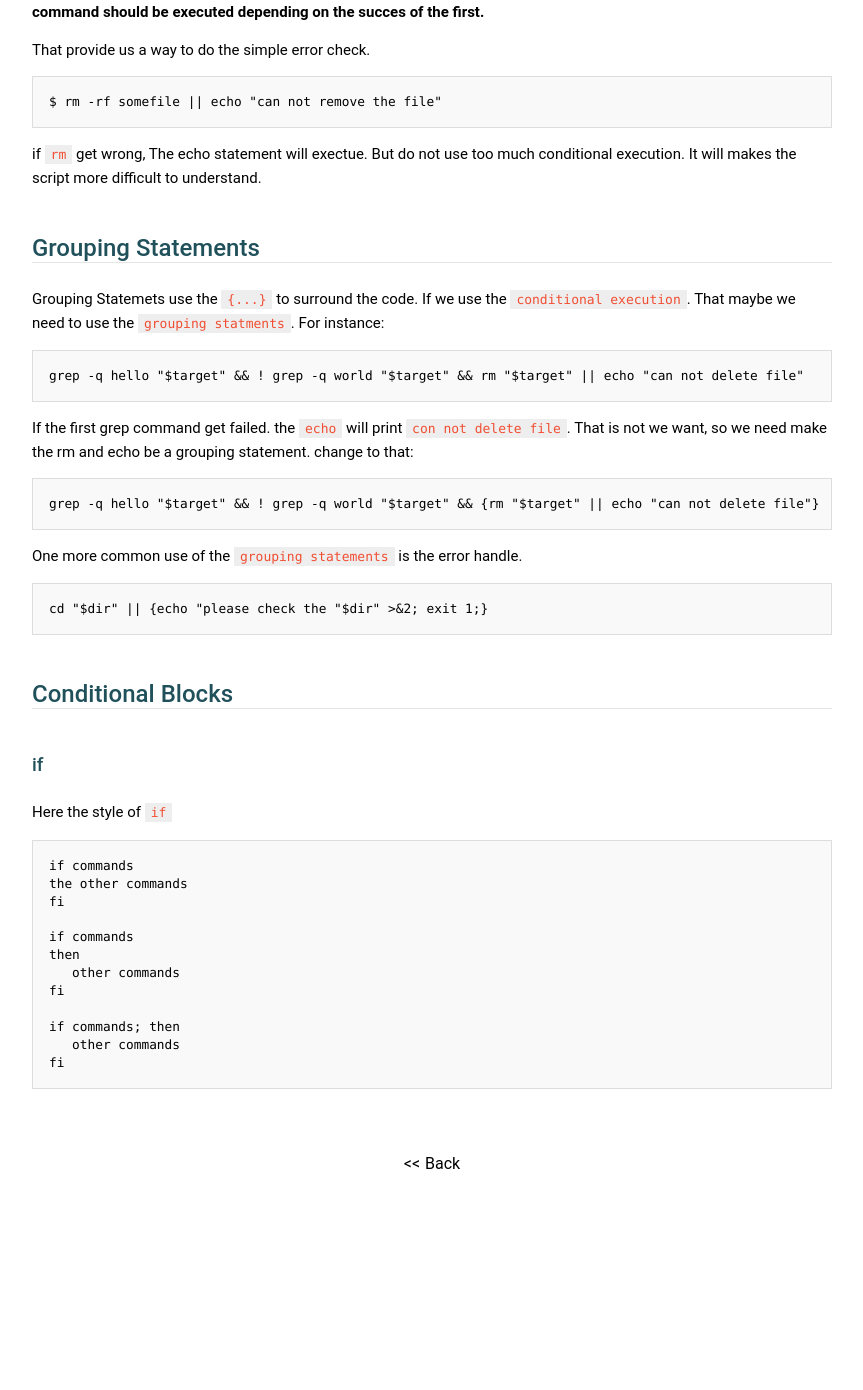
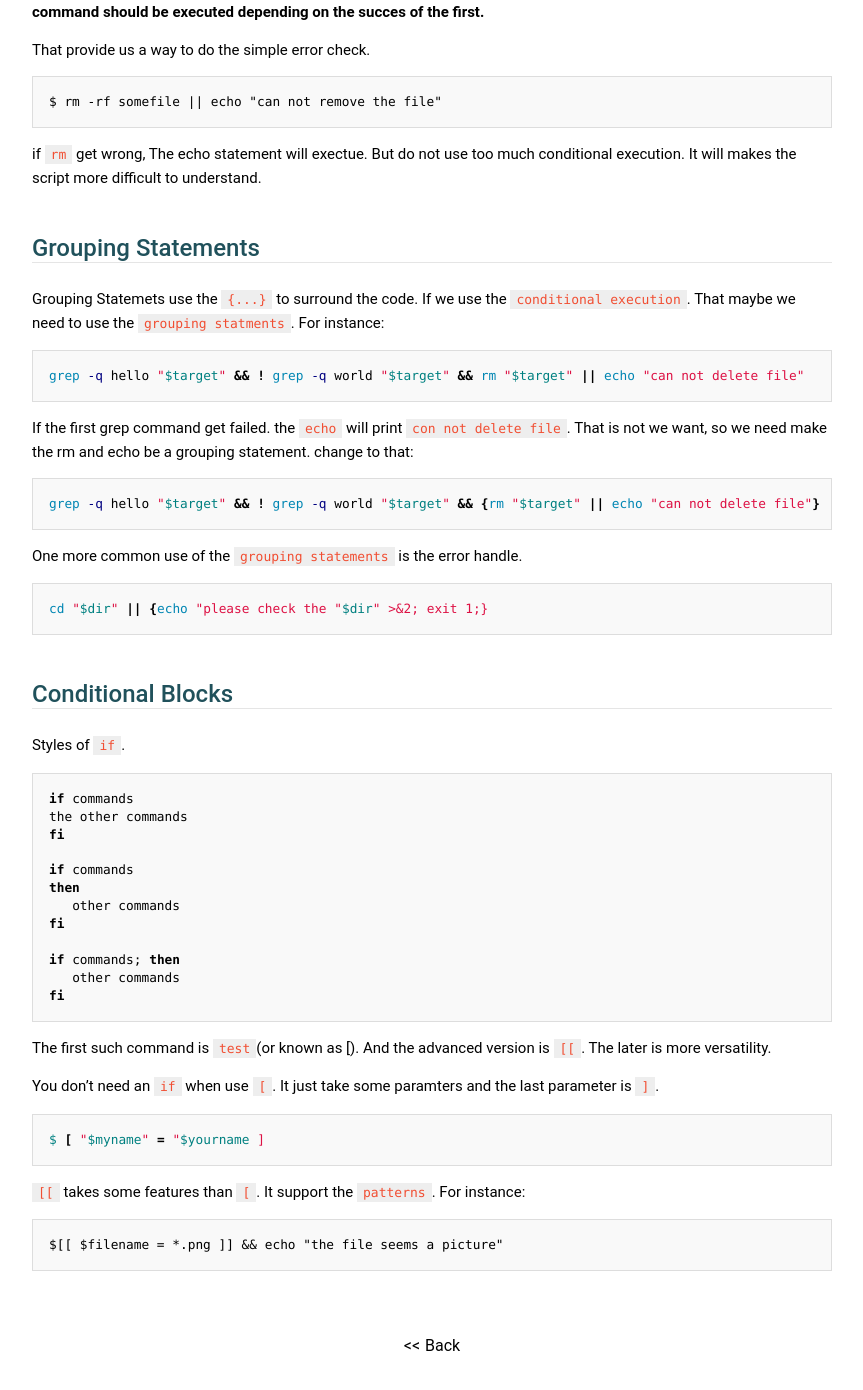
Before and after one commit to JesseEisen/DailyKeep, a Jekyll site: the page built from _posts/2016-01-01-shell-syntax-overview.md, in a window 1280 px wide and 1400 px high, scrolled down 4461 px. Shown: the top 1390 px of the window, without its empty margins (208-1071 px from the left). Built offline with Jekyll 4.4.1, drawn with Linux system fonts in a browser that asks for light colours; some web fonts are replaced; before the commit the page ends 5679 px from its top, so only the background shows below that.

Commit message:
append some context

````diff
--- a/_posts/2016-01-01-shell-syntax-overview.md
+++ b/_posts/2016-01-01-shell-syntax-overview.md
@@ -208,30 +208,28 @@ if `rm` get wrong, The echo statement will exectue. But do not use too much cond
 
 Grouping Statemets use the `{...}` to surround the code. If we use the `conditional execution`. That maybe we need to use the `grouping statments`. For instance:
 
-```
+```bash
 grep -q hello "$target" && ! grep -q world "$target" && rm "$target" || echo "can not delete file"
 ```
 
 If the first grep command get failed. the `echo` will print `con not delete file`. That is not we want, so we need make the rm and echo be a grouping statement. change to that:
 
-```
+```bash
 grep -q hello "$target" && ! grep -q world "$target" && {rm "$target" || echo "can not delete file"}
 ```
 
 One more common use of the `grouping statements` is the error handle.
 
-```
+```bash
 cd "$dir" || {echo "please check the "$dir" >&2; exit 1;}
 ```
 
 
 ## Conditional Blocks
 
-### if
+Styles of `if`.
 
-Here the style of `if`
-
-```
+```bash
 if commands
 the other commands
 fi
@@ -245,3 +243,16 @@ if commands; then
    other commands
 fi
 ```
+The first such command is `test`(or known as [). And the advanced version is `[[`. The later is more versatility.
+
+You don't need an `if` when use `[`. It just take some paramters and the last parameter is `]`.
+
+```bash
+$ [ "$myname" = "$yourname ]
+```
+
+`[[` takes some features than `[`. It support the `patterns`. For instance:
+
+```
+$[[ $filename = *.png ]] && echo "the file seems a picture"
+```
````
